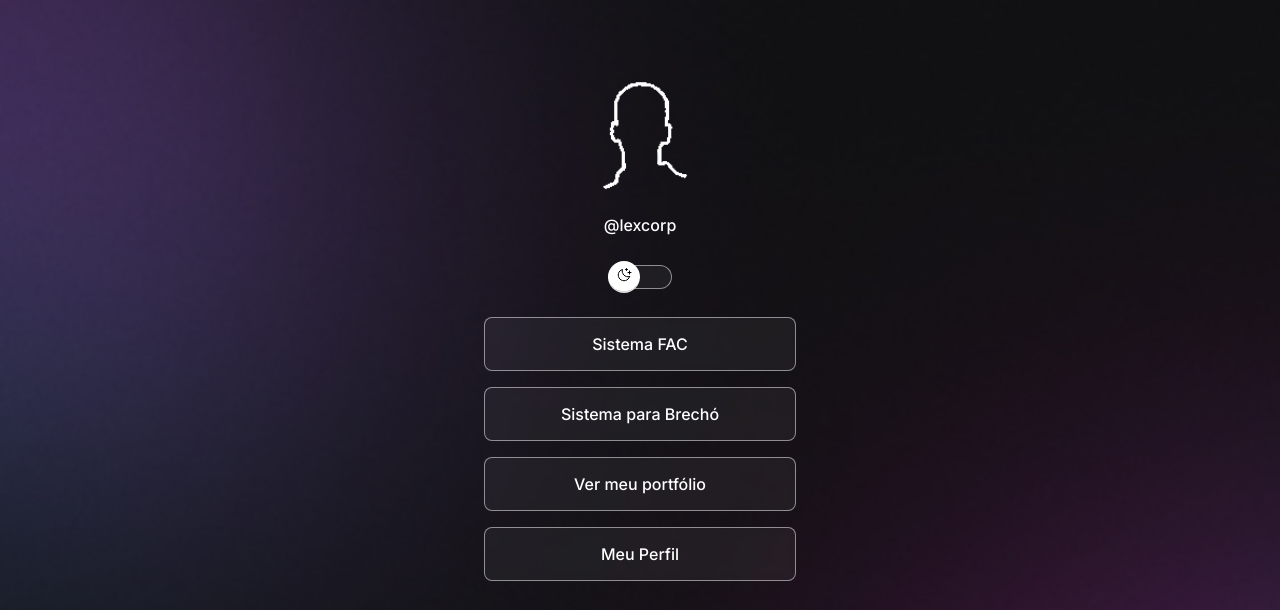
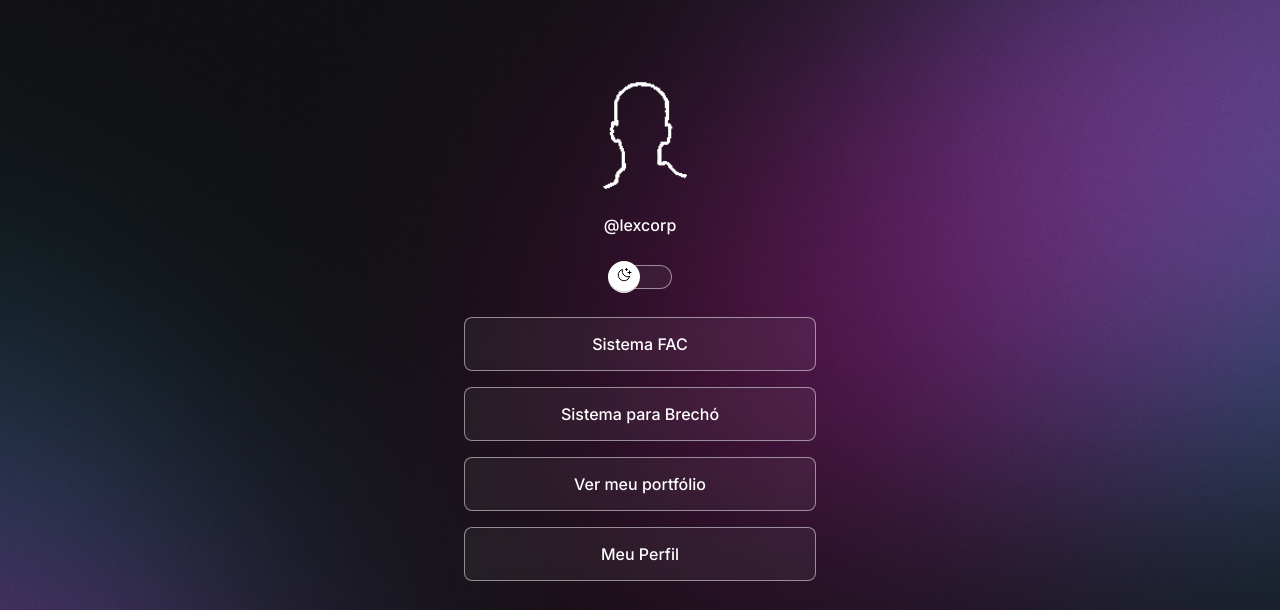
Before and after one commit to leocerqueiradasilva/devlink, a plain HTML site: page index.html in a window 1280 px wide. Shown: the top 610 px of the page. Drawn offline with nearby package versions, Linux system fonts and the light colour scheme.

Commit message:
added media queries and viewport for background

```diff
--- a/style.css
+++ b/style.css
@@ -47,7 +47,8 @@ body {
 
     /*background: color image repeat position/size */
     background: var(--bg-url) no-repeat top center/cover;
-
+    /* alterando o viewport para completar a pagina na vertical */
+    height: 100vh;
 }
 
 body * {
@@ -56,7 +57,8 @@ body * {
 }
 
 #container {
-    width: 360px;
+    width: 100%;
+    max-width: 400px;
     /* border: 1px solid red;     habilitar somente para ter uma noção de como vai ficar as marcações de borda */
     margin: 56px auto 0px;
     padding: 0 24px;
@@ -193,3 +195,14 @@ footer {
 footer a {
     text-decoration: none;
 }
+
+/* media queries */
+@media (min-width: 700px) {
+    :root {
+        --bg-url: url(./assets/bg-desktop.jpg);
+    }
+
+    .light {
+        --bg-url: url(./assets/bg-desktop-light.jpg);
+    }
+}
```
Also changed, not shown: 2 other files.
